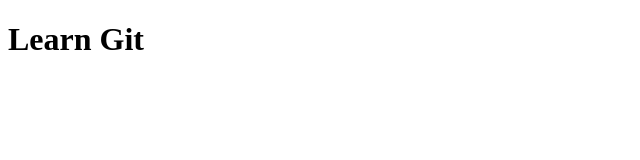
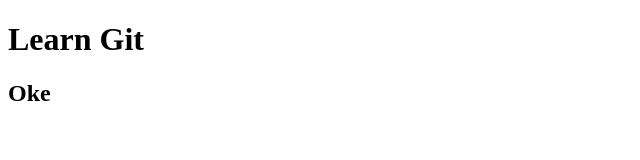
Before and after one commit to phamphongvd5/github-learn-git, a plain HTML site: page index.html in a window 1280 px wide. Shown: the full height of the page, 0-640 px from the left. Drawn offline with Linux system fonts and the light colour scheme.

Commit message:
Update index.html

```diff
--- a/index.html
+++ b/index.html
@@ -8,5 +8,6 @@
 </head>
 <body>
     <h1>Learn Git</h1>
+    <h2>Oke</h2>
 </body>
 </html>
```
